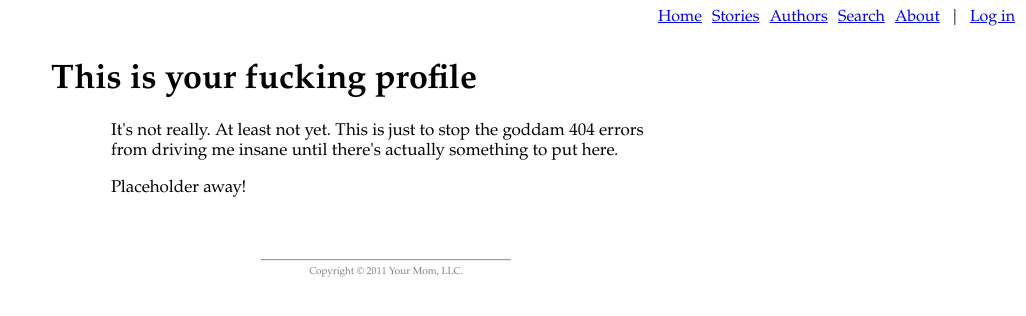
After one commit to keithfancher/Workshop, a Django app: template templates/registration/profile.html in a window 1280 px wide. The commit adds this page. Shown: the top 316 px of the page, without its empty margins (254-1280 px from the left). Run offline with Django 3.2, Linux system fonts and the light colour scheme; the template is opened without the code that fills it, so the values that code supplies are empty.

Commit message:
some styling and a placeholder profile page

```diff
--- a/templates/base.html
+++ b/templates/base.html
@@ -4,7 +4,13 @@
     <title>Workshop | {% block title %}{% endblock %}</title>
     <style type="text/css">
         body {
-            font-family: verdana, sans-serif;
+/*            font-family: verdana, sans-serif; */
+            font-family: 'Palatino', 'Palatino Linotype', 'Georgia', serif;
+            font-size: 17px;
+        }
+
+        li {
+            margin-top: 15px;
         }
 
         #navbar {
@@ -14,10 +20,12 @@
         }
 
         #navbar li {
+            font-size: 16px;
             list-style-type: none;
             display: inline-block;
             padding-left: 3px;
             padding-right: 3px;
+            margin: 0;
         }
 
         #main_content {
@@ -28,25 +36,27 @@
         }
 
         #footer {
-            font-size: 9px;
+            font-size: 10px;
             width: 250px;
             margin-left: auto;
             margin-right: auto;
-            margin-top: 70px;
+            margin-top: 60px;
             text-align: center;
+            color: gray;
         }
 
         .page_title {
-            margin-bottom: 30px;
-            margin-left: -50px; /* cheater! */
+            margin-bottom: 20px;
+            margin-left: -60px; /* cheater! */
         }
 
         .author_name {
+            font-style: italic;
         }
 
         .story_text {
-            font-size: 15px;
-            font-family: monospace;
+            font-size: 16px;
+/*            font-family: monospace; */
             line-height: 1.4em;
         }
 
@@ -56,7 +66,7 @@
 
         .story_list li {
             margin-top: 15px;
-            font-size: 14px;
+/*            font-size: 14px; */
         }
     </style>
 </head>
@@ -69,7 +79,7 @@
         <li><a href="/about/">About</a></li>
         <li> | </li>
         {% if user.is_authenticated %}
-            <li>Profile</li>
+            <li><a href="/accounts/profile/">Profile</a></li>
             <li><a href="/accounts/logout/">Log out</a></li>
         {% else %}
             <li><a href="/accounts/login/">Log in</a></li>
--- a/templates/registration/logged_out.html
+++ b/templates/registration/logged_out.html
@@ -1,6 +1,6 @@
 {% extends "base.html" %}
 
-{% block title %}Loged out{% endblock %}
+{% block title %}Logged out{% endblock %}
 
 {% block heading %}You've logged out successfully!{% endblock %}
 
--- /dev/null
+++ b/templates/registration/profile.html
@@ -0,0 +1,18 @@
+{% extends "base.html" %}
+
+{% block title %}Profile{% endblock %}
+
+{% block heading %}This is your fucking profile{% endblock %}
+
+{% block content %}
+
+<p>
+It's not really. At least not yet. This is just to stop the goddam 404 errors
+from driving me insane until there's actually something to put here.
+</p>
+
+<p>
+Placeholder away!
+</p>
+
+{% endblock %}
--- a/urls.py
+++ b/urls.py
@@ -22,6 +22,7 @@ urlpatterns = patterns('',
     (r'^accounts/login/$', login), # TODO: check if already logged in/out?
     (r'^accounts/logout/$', logout),
     (r'^accounts/register/$', views.register),
+    (r'^accounts/profile/$', direct_to_template, {'template': 'registration/profile.html'}),
 
     (r'^$', views.index),
     (r'^about/$', direct_to_template, {'template': 'about.html'}),
```
Also changed, not shown: templates/search_form.html (+5 -3 lines), data.db, 3 other files.
